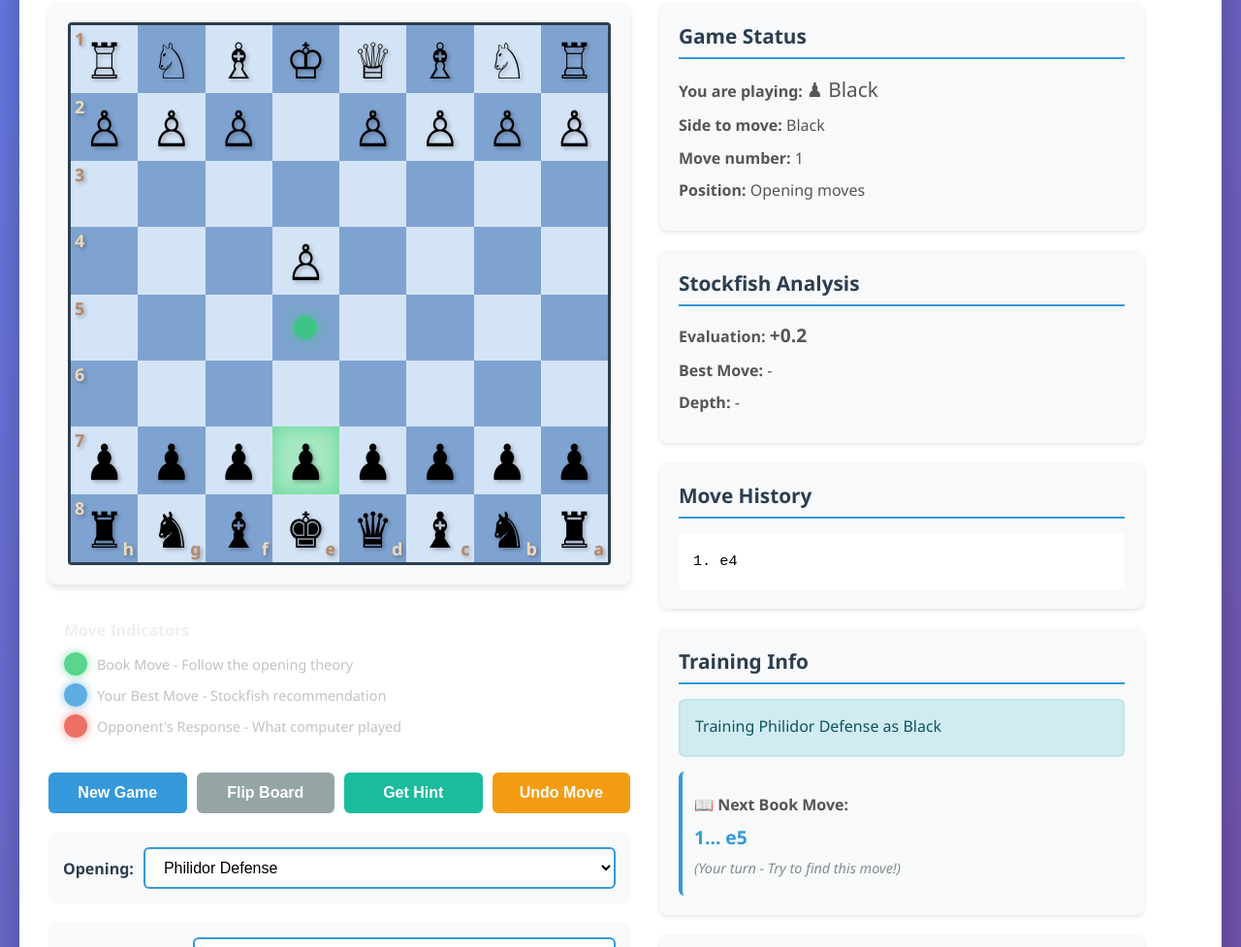
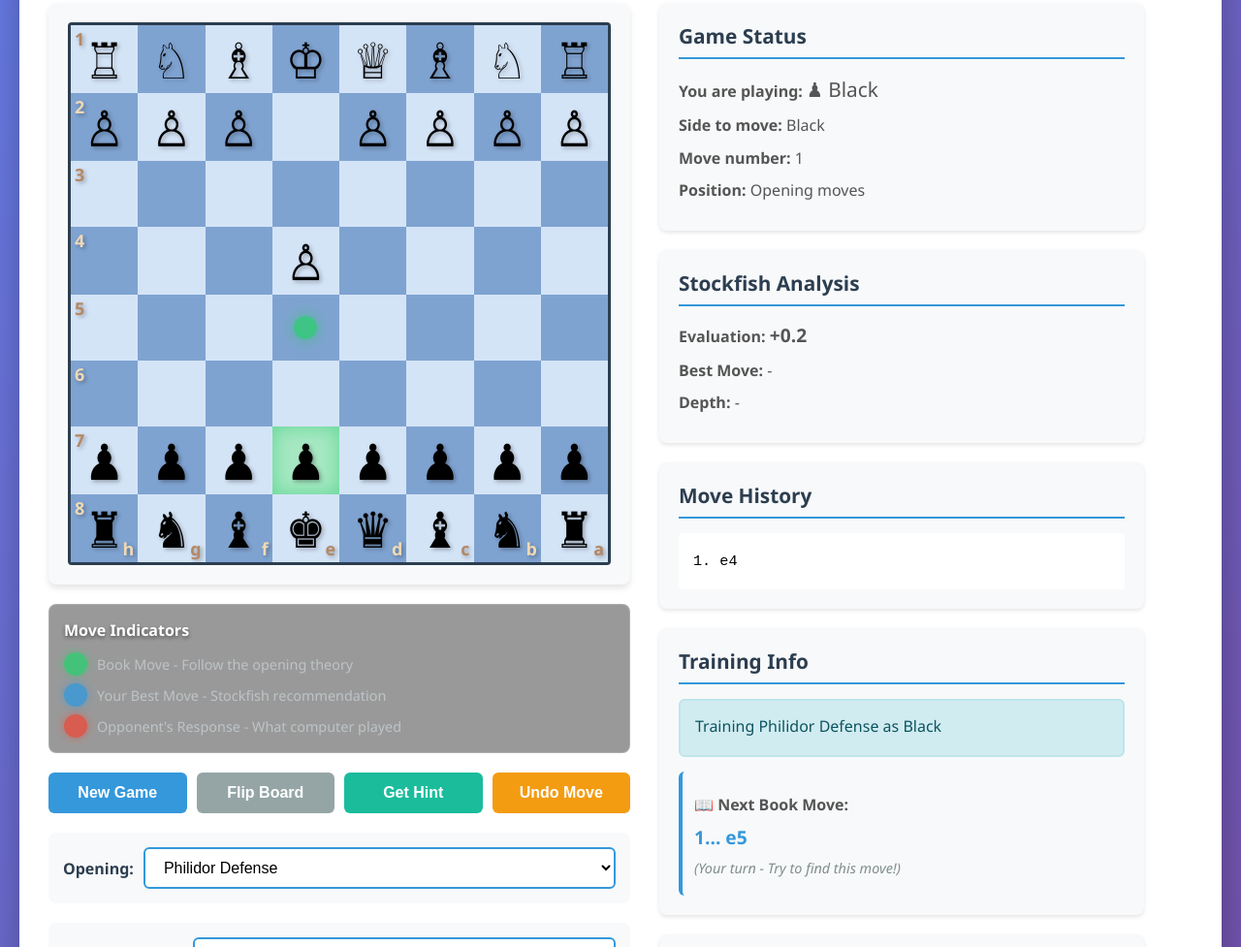
Before and after one commit to matthart1983/chessOpeningTrainer, a website: page index.html in a window 1280 px wide. Shown: the part 196-1173 px from the top of the page at 97% size. Drawn offline with nearby package versions, Linux system fonts and the light colour scheme; files whose address does not match are found by name.

Commit message:
Fix color key visibility with darker background

```diff
--- a/styles.css
+++ b/styles.css
@@ -320,16 +320,18 @@ header h1 {
 .color-key {
     margin-top: 20px;
     padding: 15px;
-    background-color: rgba(255, 255, 255, 0.05);
+    background-color: rgba(0, 0, 0, 0.4);
     border-radius: 8px;
-    border: 1px solid rgba(255, 255, 255, 0.1);
+    border: 1px solid rgba(255, 255, 255, 0.2);
+    backdrop-filter: blur(10px);
 }
 
 .color-key h3 {
     margin: 0 0 12px 0;
     font-size: 1em;
-    color: #ecf0f1;
+    color: #ffffff;
     font-weight: 600;
+    text-shadow: 0 2px 4px rgba(0, 0, 0, 0.5);
 }
 
 .key-item {
```
